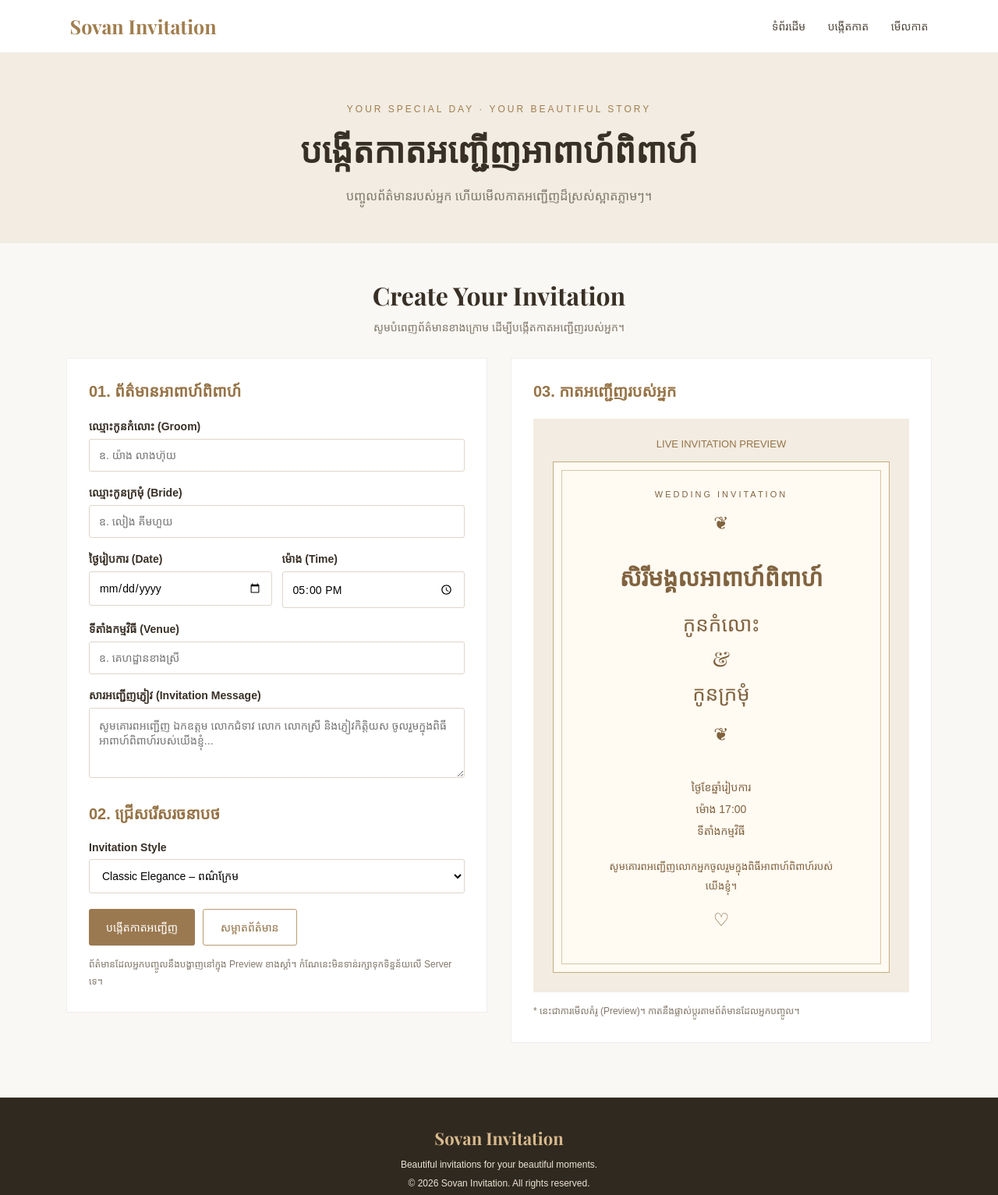
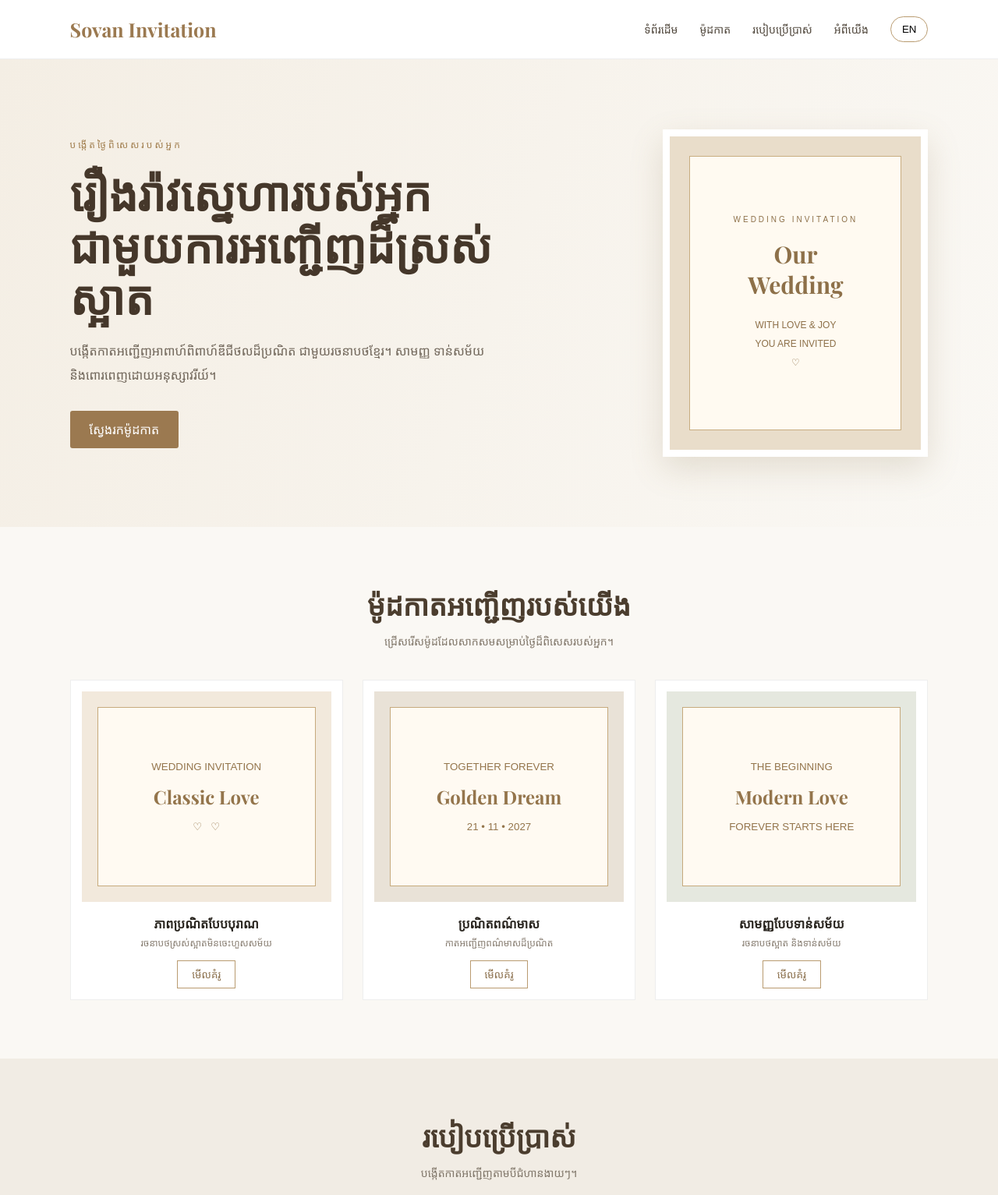
Before and after one commit to leanghuyyang-prog/SOVAN-INVITATION, a plain HTML site: page index.html in a window 1280 px wide. Shown: the top 1533 px of the page at 78% size. Drawn offline with nearby package versions, Linux system fonts and the light colour scheme; a web font is replaced by a local one.

Commit message:
Revise HTML structure and content for clarity
Updated title and various text elements for better clarity and user engagement. Enhanced styles and layout for improved user experience.

```diff
--- a/index.html
+++ b/index.html
@@ -4,280 +4,180 @@
 <head>
 <meta charset="UTF-8">
 <meta name="viewport" content="width=device-width, initial-scale=1.0">
-<title>Sovan Invitation | Create Your Wedding Invitation</title>
+<title>Sovan Invitation | Digital Wedding Invitations</title>
 <link href="https://fonts.googleapis.com/css2?family=Kantumruy+Pro:wght@400;500;600;700&family=Playfair+Display:wght@500;600;700&display=swap" rel="stylesheet">
-
 <style>
 *{box-sizing:border-box;margin:0;padding:0}
-body{font-family:'Kantumruy Pro',sans-serif;background:#faf8f4;color:#382f25}
-header{background:white;padding:17px 7%;display:flex;justify-content:space-between;align-items:center;border-bottom:1px solid #eee}
-.logo{font-family:'Playfair Display',serif;font-size:25px;color:#a17e4e;font-weight:bold}
-nav a{margin-left:24px;text-decoration:none;color:#51483d;font-size:14px}
-.hero{text-align:center;padding:65px 20px 45px;background:#f2ece2}
-.eyebrow{color:#a17e4e;letter-spacing:3px;font-size:12px;margin-bottom:15px}
-h1,h2{font-family:'Playfair Display',serif}
-.hero h1{font-size:43px;margin-bottom:15px}
-.hero p{color:#81776a;line-height:1.9}
-.container{max-width:1150px;margin:45px auto;padding:0 20px}
-.section-title{text-align:center;margin-bottom:30px}
-.section-title h2{font-size:32px;margin-bottom:10px}
+body{font-family:'Kantumruy Pro',sans-serif;color:#29251f;background:#faf8f4}
+header{height:76px;padding:0 7%;display:flex;align-items:center;justify-content:space-between;background:#fff;border-bottom:1px solid #eee}
+.logo{font-family:'Playfair Display',serif;font-size:25px;color:#9b7950;font-weight:bold}
+nav{display:flex;gap:28px;align-items:center}
+nav a{text-decoration:none;color:#51483d;font-size:14px}
+.lang{border:1px solid #b99b70;background:white;padding:8px 14px;border-radius:20px;cursor:pointer}
+.hero{min-height:570px;padding:90px 7%;display:flex;align-items:center;justify-content:space-between;gap:45px;background:linear-gradient(110deg,#f4eee4,#faf8f4)}
+.hero-text{max-width:550px}
+.eyebrow{color:#a17e4e;letter-spacing:3px;font-size:12px;margin-bottom:20px}
+h1{font-family:'Playfair Display',serif;font-size:58px;line-height:1.15;font-weight:600;margin-bottom:22px;color:#45372a}
+.hero p{line-height:1.9;color:#71675b;margin-bottom:30px}
+.btn{display:inline-block;background:#9b7950;color:white;padding:13px 25px;border-radius:3px;text-decoration:none;border:0;cursor:pointer;font-family:inherit}
+.hero-art{width:340px;height:420px;background:#e9ddca;border:9px solid white;box-shadow:0 15px 40px #8c775233;display:flex;align-items:center;justify-content:center;text-align:center;padding:25px}
+.invite{background:#fffaf1;border:1px solid #c8ad80;width:100%;height:100%;display:flex;flex-direction:column;align-items:center;justify-content:center;padding:20px;color:#8d7049}
+.invite small{letter-spacing:3px;font-size:10px}
+.invite strong{font-family:'Playfair Display',serif;font-size:30px;line-height:1.3;margin:20px 0}
+.invite span{font-size:12px;line-height:2}
+section{padding:75px 7%}
+.section-title{text-align:center;margin-bottom:40px}
+.section-title h2{font-family:'Playfair Display',serif;font-size:36px;color:#4b3d2e;margin-bottom:12px}
 .section-title p{color:#81776a;font-size:14px}
-.editor{display:grid;grid-template-columns:1fr 1fr;gap:30px;align-items:start}
-.panel{background:white;border:1px solid #eee;padding:28px}
-.panel h3{font-size:20px;margin-bottom:22px;color:#967346}
-.field{margin-bottom:17px}
-label{display:block;font-size:14px;font-weight:600;margin-bottom:7px}
-input,textarea,select{width:100%;padding:12px;border:1px solid #ded6c9;border-radius:3px;font-family:inherit;font-size:14px;background:#fff}
-textarea{min-height:90px;resize:vertical}
-input:focus,textarea:focus,select:focus{outline:1px solid #a17e4e;border-color:#a17e4e}
-.two{display:grid;grid-template-columns:1fr 1fr;gap:13px}
-.btn{display:inline-block;background:#9b7950;color:white;border:0;padding:13px 22px;cursor:pointer;font-family:inherit;font-size:14px;text-decoration:none;border-radius:3px}
-.btn:hover{background:#80613d}
-.btn-light{background:white;color:#927247;border:1px solid #b99b70}
-.buttons{display:flex;gap:10px;flex-wrap:wrap;margin-top:20px}
-.preview-wrap{background:#f2ece2;padding:25px}
-.preview-label{text-align:center;color:#967346;font-size:13px;margin-bottom:15px}
-.invitation{min-height:510px;background:#fffaf2;border:1px solid #c8ad80;padding:35px 24px;display:flex;flex-direction:column;align-items:center;justify-content:center;text-align:center;color:#80633f;position:relative}
-.invitation:before{content:"";position:absolute;inset:10px;border:1px solid #d9c5a3;pointer-events:none}
-.invitation .small{letter-spacing:3px;font-size:11px}
-.invitation .ornament{font-size:23px;margin:18px}
-.invitation h2{font-size:30px;line-height:1.5;margin:15px 0}
-.invitation .names{font-family:'Playfair Display',serif;font-size:26px;line-height:1.7}
-.invitation .details{font-size:14px;line-height:2;margin-top:22px}
-.invitation .message{font-size:13px;line-height:1.9;max-width:300px;margin-top:20px}
-.invitation.gold{background:#fffaf0;color:#99712f;border-color:#bd9a54}
-.invitation.green{background:#f4f5ed;color:#69765b;border-color:#a8b09a}
-.preview-wrap.gold{background:#eee2c9}
-.preview-wrap.green{background:#e6e9df}
-footer{background:#30291f;color:#eee4d6;text-align:center;padding:30px;font-size:12px;line-height:2;margin-top:70px}
+.templates{display:grid;grid-template-columns:repeat(3,1fr);gap:25px}
+.template{background:white;padding:14px;border:1px solid #eee;text-align:center}
+.template-art{height:270px;background:#f2e9dc;display:flex;align-items:center;justify-content:center;padding:20px}
+.template-art div{background:#fffaf2;border:1px solid #c6aa7d;width:100%;height:100%;display:flex;flex-direction:column;justify-content:center;align-items:center;color:#94754c}
+.template-art strong{font-family:'Playfair Display',serif;font-size:24px;margin:15px}
+.template h3{font-size:16px;margin:17px 0 5px}
+.template p{font-size:12px;color:#887e72;margin-bottom:14px}
+.template button{background:white;border:1px solid #b99b70;color:#8b704d;padding:8px 18px;cursor:pointer}
+.steps{background:#f1ece4}
+.steps-grid{display:grid;grid-template-columns:repeat(3,1fr);gap:30px;text-align:center}
+.step{padding:25px}
+.number{font-family:'Playfair Display',serif;font-size:35px;color:#b18b5b;margin-bottom:12px}
+.step h3{margin-bottom:10px;font-size:17px}
+.step p{font-size:13px;color:#81776a;line-height:1.8}
+.about{text-align:center;max-width:750px;margin:auto}
+.about p{color:#81776a;line-height:2;margin:18px 0 28px}
+footer{background:#30291f;color:#eee4d6;padding:35px 7%;text-align:center;font-size:12px;line-height:2}
 footer strong{font-family:'Playfair Display',serif;font-size:22px;color:#d7b98d}
-.note{font-size:12px;color:#81776a;line-height:1.8;margin-top:14px}
-@media(max-width:800px){
- .editor{grid-template-columns:1fr}
- .hero h1{font-size:32px}
- header{padding:15px 5%}
- nav a{margin-left:10px;font-size:12px}
- .panel{padding:20px}
-}
-@media(max-width:420px){
- .two{grid-template-columns:1fr}
- nav a{display:none}
- .invitation{min-height:460px;padding:25px 18px}
- .invitation .names{font-size:22px}
+.modal{display:none;position:fixed;inset:0;background:#0009;align-items:center;justify-content:center;padding:20px;z-index:10}
+.modal-content{background:white;padding:35px;max-width:430px;width:100%;text-align:center;position:relative}
+.modal-content h2{font-family:'Playfair Display',serif;color:#94754c;margin-bottom:15px}
+.modal-content p{color:#71675b;line-height:1.8;margin-bottom:20px}
+.close{position:absolute;right:15px;top:10px;border:0;background:none;font-size:25px;cursor:pointer}
+@media(max-width:750px){
+ header{padding:0 5%;height:65px}
+ nav{gap:12px}nav a{display:none}
+ .hero{padding:60px 7%;flex-direction:column;text-align:center}
+ h1{font-size:42px}.hero-art{width:280px;height:350px}
+ section{padding:55px 6%}
+ .templates,.steps-grid{grid-template-columns:1fr}
+ .template-art{height:300px}
 }
 </style>
 </head>
-
 <body>
-
 <header>
  <div class="logo">Sovan Invitation</div>
  <nav>
-  <a href="#home">ទំព័រដើម</a>
-  <a href="#create">បង្កើតកាត</a>
-  <a href="#preview">មើលកាត</a>
+  <a href="#home" data-en="Home">ទំព័រដើម</a>
+  <a href="#templates" data-en="Templates">ម៉ូដកាត</a>
+  <a href="#how" data-en="How it works">របៀបប្រើប្រាស់</a>
+  <a href="#about" data-en="About">អំពីយើង</a>
+  <button class="lang" onclick="toggleLang()">EN</button>
  </nav>
 </header>
 
+<main>
 <section class="hero" id="home">
- <div class="eyebrow">YOUR SPECIAL DAY · YOUR BEAUTIFUL STORY</div>
- <h1>បង្កើតកាតអញ្ជើញអាពាហ៍ពិពាហ៍</h1>
- <p>បញ្ចូលព័ត៌មានរបស់អ្នក ហើយមើលកាតអញ្ជើញដ៏ស្រស់ស្អាតភ្លាមៗ។</p>
+ <div class="hero-text">
+  <div class="eyebrow" data-en="MAKE YOUR DAY SPECIAL">បង្កើតថ្ងៃពិសេសរបស់អ្នក</div>
+  <h1 data-en="Your Love Story, Beautifully Invited.">រឿងរ៉ាវស្នេហារបស់អ្នក<br>ជាមួយការអញ្ជើញដ៏ស្រស់ស្អាត</h1>
+  <p data-en="Create elegant digital wedding invitations with a beautiful Khmer touch. Simple, modern and memorable.">បង្កើតកាតអញ្ជើញអាពាហ៍ពិពាហ៍ឌីជីថលដ៏ប្រណិត ជាមួយរចនាបថខ្មែរ។ សាមញ្ញ ទាន់សម័យ និងពោរពេញដោយអនុស្សាវរីយ៍។</p>
+  <a class="btn" href="#templates" data-en="Explore Templates">ស្វែងរកម៉ូដកាត</a>
+ </div>
+ <div class="hero-art">
+  <div class="invite">
+   <small>WEDDING INVITATION</small>
+   <strong>Our<br>Wedding</strong>
+   <span>WITH LOVE & JOY</span>
+   <span>YOU ARE INVITED</span>
+   <span>♡</span>
+  </div>
+ </div>
 </section>
 
-<main class="container" id="create">
+<section id="templates">
  <div class="section-title">
-  <h2>Create Your Invitation</h2>
-  <p>សូមបំពេញព័ត៌មានខាងក្រោម ដើម្បីបង្កើតកាតអញ្ជើញរបស់អ្នក។</p>
+  <h2 data-en="Our Collections">ម៉ូដកាតអញ្ជើញរបស់យើង</h2>
+  <p data-en="Find the perfect design for your special day.">ជ្រើសរើសម៉ូដដែលសាកសមសម្រាប់ថ្ងៃដ៏ពិសេសរបស់អ្នក។</p>
  </div>
+ <div class="templates">
+  <div class="template">
+   <div class="template-art"><div><small>WEDDING INVITATION</small><strong>Classic Love</strong><small>♡ &nbsp; ♡</small></div></div>
+   <h3 data-en="Classic Elegance">ភាពប្រណិតបែបបុរាណ</h3>
+   <p data-en="Timeless and elegant design">រចនាបថស្រស់ស្អាតមិនចេះហួសសម័យ</p>
+   <button onclick="preview('Classic Elegance')" data-en="Preview">មើលគំរូ</button>
+  </div>
+  <div class="template">
+   <div class="template-art" style="background:#e9e2d7"><div><small>TOGETHER FOREVER</small><strong>Golden Dream</strong><small>21 • 11 • 2027</small></div></div>
+   <h3 data-en="Golden Luxury">ប្រណិតពណ៌មាស</h3>
+   <p data-en="A luxurious golden invitation">កាតអញ្ជើញពណ៌មាសដ៏ប្រណិត</p>
+   <button onclick="preview('Golden Luxury')" data-en="Preview">មើលគំរូ</button>
+  </div>
+  <div class="template">
+   <div class="template-art" style="background:#e5e8df"><div><small>THE BEGINNING</small><strong>Modern Love</strong><small>FOREVER STARTS HERE</small></div></div>
+   <h3 data-en="Modern Minimalist">សាមញ្ញបែបទាន់សម័យ</h3>
+   <p data-en="Clean and modern design">រចនាបថស្អាត និងទាន់សម័យ</p>
+   <button onclick="preview('Modern Minimalist')" data-en="Preview">មើលគំរូ</button>
+  </div>
+ </div>
+</section>
 
- <div class="editor">
+<section class="steps" id="how">
+ <div class="section-title">
+  <h2 data-en="How It Works">របៀបប្រើប្រាស់</h2>
+  <p data-en="Your invitation journey in three simple steps.">បង្កើតកាតអញ្ជើញតាមបីជំហានងាយៗ។</p>
+ </div>
+ <div class="steps-grid">
+  <div class="step"><div class="number">01</div><h3 data-en="Choose a Design">ជ្រើសរើសម៉ូដ</h3><p data-en="Explore our invitation collections and choose your favorite.">ស្វែងរកម៉ូដកាត ហើយជ្រើសរើសម៉ូដដែលអ្នកពេញចិត្ត។</p></div>
+  <div class="step"><div class="number">02</div><h3 data-en="Add Your Details">បញ្ចូលព័ត៌មាន</h3><p data-en="Prepare your names, wedding date and venue.">រៀបចំឈ្មោះ កាលបរិច្ឆេទ និងទីតាំងកម្មវិធី។</p></div>
+  <div class="step"><div class="number">03</div><h3 data-en="Share Your Love">ចែករំលែកក្តីស្រឡាញ់</h3><p data-en="Share your beautiful invitation with family and friends.">ចែករំលែកកាតអញ្ជើញដ៏ស្រស់ស្អាតជាមួយគ្រួសារ និងមិត្តភក្តិ។</p></div>
+ </div>
+</section>
 
-  <div class="panel">
-   <h3>01. ព័ត៌មានអាពាហ៍ពិពាហ៍</h3>
-
-   <div class="field">
-    <label for="groom">ឈ្មោះកូនកំលោះ (Groom)</label>
-    <input id="groom" type="text" placeholder="ឧ. យ៉ាង លាងហ៊ុយ">
-   </div>
-
-   <div class="field">
-    <label for="bride">ឈ្មោះកូនក្រមុំ (Bride)</label>
-    <input id="bride" type="text" placeholder="ឧ. លៀង គីមហួយ">
-   </div>
-
-   <div class="two">
-    <div class="field">
-     <label for="date">ថ្ងៃរៀបការ (Date)</label>
-     <input id="date" type="date">
-    </div>
-    <div class="field">
-     <label for="time">ម៉ោង (Time)</label>
-     <input id="time" type="time" value="17:00">
-    </div>
-   </div>
-
-   <div class="field">
-    <label for="location">ទីតាំងកម្មវិធី (Venue)</label>
-    <input id="location" type="text" placeholder="ឧ. គេហដ្ឋានខាងស្រី">
-   </div>
-
-   <div class="field">
-    <label for="message">សារអញ្ជើញភ្ញៀវ (Invitation Message)</label>
-    <textarea id="message" placeholder="សូមគោរពអញ្ជើញ ឯកឧត្តម លោកជំទាវ លោក លោកស្រី និងភ្ញៀវកិត្តិយស ចូលរួមក្នុងពិធីអាពាហ៍ពិពាហ៍របស់យើងខ្ញុំ..."></textarea>
-   </div>
-
-   <h3 style="margin-top:28px">02. ជ្រើសរើសរចនាបថ</h3>
-   <div class="field">
-    <label for="design">Invitation Style</label>
-    <select id="design">
-     <option value="classic">Classic Elegance – ពណ៌ក្រែម</option>
-     <option value="gold">Golden Luxury – ពណ៌មាស</option>
-     <option value="green">Modern Nature – ពណ៌បៃតង</option>
-    </select>
-   </div>
-
-   <div class="buttons">
-    <button class="btn" onclick="updatePreview()">បង្កើតកាតអញ្ជើញ</button>
-    <button class="btn btn-light" onclick="resetForm()">សម្អាតព័ត៌មាន</button>
-   </div>
-
-   <p class="note">ព័ត៌មានដែលអ្នកបញ្ចូលនឹងបង្ហាញនៅក្នុង Preview ខាងស្ដាំ។ កំណែនេះមិនទាន់រក្សាទុកទិន្នន័យលើ Server ទេ។</p>
-  </div>
-
-  <div class="panel" id="preview">
-   <h3>03. កាតអញ្ជើញរបស់អ្នក</h3>
-   <div class="preview-wrap" id="previewWrap">
-    <div class="preview-label">LIVE INVITATION PREVIEW</div>
-    <div class="invitation" id="invitation">
-     <div class="small">WEDDING INVITATION</div>
-     <div class="ornament">❦</div>
-     <h2>សិរីមង្គលអាពាហ៍ពិពាហ៍</h2>
-     <div class="names">
-      <span id="showGroom">កូនកំលោះ</span>
-      <br>&
-      <br>
-      <span id="showBride">កូនក្រមុំ</span>
-     </div>
-     <div class="ornament">❦</div>
-     <div class="details">
-      <div id="showDate">ថ្ងៃខែឆ្នាំរៀបការ</div>
-      <div id="showTime">ម៉ោង 17:00</div>
-      <div id="showLocation">ទីតាំងកម្មវិធី</div>
-     </div>
-     <div class="message" id="showMessage">សូមគោរពអញ្ជើញលោកអ្នកចូលរួមក្នុងពិធីអាពាហ៍ពិពាហ៍របស់យើងខ្ញុំ។</div>
-     <div class="ornament">♡</div>
-    </div>
-   </div>
-   <p class="note">* នេះជាការមើលគំរូ (Preview)។ កាតនឹងផ្លាស់ប្ដូរតាមព័ត៌មានដែលអ្នកបញ្ចូល។</p>
-  </div>
-
+<section id="about">
+ <div class="about">
+  <div class="section-title"><h2 data-en="About Sovan Invitation">អំពី Sovan Invitation</h2></div>
+  <p data-en="Sovan Invitation is a digital invitation concept designed to make special celebrations more beautiful and convenient. We bring together modern simplicity and Khmer-inspired elegance.">Sovan Invitation គឺជាគំនិតបង្កើតកាតអញ្ជើញឌីជីថល ដើម្បីធ្វើឱ្យពិធីពិសេសរបស់អ្នកកាន់តែស្រស់ស្អាត និងងាយស្រួល។ យើងរួមបញ្ចូលភាពសាមញ្ញទាន់សម័យជាមួយសោភ័ណភាពបែបខ្មែរ។</p>
+  <a href="#templates" class="btn" data-en="Discover Designs">ស្វែងរកម៉ូដកាត</a>
  </div>
+</section>
 </main>
 
 <footer>
  <strong>Sovan Invitation</strong>
- <p>Beautiful invitations for your beautiful moments.</p>
+ <p data-en="Beautiful invitations for your beautiful moments.">កាតអញ្ជើញដ៏ស្រស់ស្អាត សម្រាប់ពេលវេលាដ៏មានន័យរបស់អ្នក។</p>
  <p>© 2026 Sovan Invitation. All rights reserved.</p>
 </footer>
 
+<div class="modal" id="modal">
+ <div class="modal-content">
+  <button class="close" onclick="closeModal()">×</button>
+  <h2 id="modalTitle">Invitation Preview</h2>
+  <p data-en="This is a sample design preview. The invitation creation feature will be added in a future update.">នេះជាគំរូសម្រាប់មើលរចនាបថ។ មុខងារបង្កើតកាតអញ្ជើញនឹងត្រូវបន្ថែមនៅជំនាន់បន្ទាប់។</p>
+  <button class="btn" onclick="closeModal()" data-en="Close">បិទ</button>
+ </div>
+</div>
+
 <script>
-const fields = ['groom','bride','date','time','location','message','design'];
-
-function formatDate(value){
- if(!value) return 'ថ្ងៃខែឆ្នាំរៀបការ';
- const parts = value.split('-');
- return `${parts[2]} / ${parts[1]} / ${parts[0]}`;
+let english=false;
+function toggleLang(){
+ english=!english;
+ document.querySelectorAll('[data-en]').forEach(el=>{
+  if(!el.dataset.km) el.dataset.km=el.innerHTML;
+  el.innerHTML=english?el.dataset.en:el.dataset.km;
+ });
+ document.querySelector('.lang').textContent=english?'ខ្មែរ':'EN';
+ document.documentElement.lang=english?'en':'km';
 }
-
-function updatePreview(){
- const groom = document.getElementById('groom').value.trim();
- const bride = document.getElementById('bride').value.trim();
- const date = document.getElementById('date').value;
- const time = document.getElementById('time').value;
- const location = document.getElementById('location').value.trim();
- const message = document.getElementById('message').value.trim();
- const design = document.getElementById('design').value;
-
- document.getElementById('showGroom').textContent = groom || 'កូនកំលោះ';
- document.getElementById('showBride').textContent = bride || 'កូនក្រមុំ';
- document.getElementById('showDate').textContent = formatDate(date);
- document.getElementById('showTime').textContent = time ? 'ម៉ោង ' + time : 'ម៉ោង';
- document.getElementById('showLocation').textContent = location || 'ទីតាំងកម្មវិធី';
- document.getElementById('showMessage').textContent =
- message || 'សូមគោរពអញ្ជើញលោកអ្នកចូលរួមក្នុងពិធីអាពាហ៍ពិពាហ៍របស់យើងខ្ញុំ។';
-
- const invitation = document.getElementById('invitation');
- const wrap = document.getElementById('previewWrap');
- invitation.className = 'invitation';
- wrap.className = 'preview-wrap';
-
- if(design === 'gold'){
-  invitation.classList.add('gold');
-  wrap.classList.add('gold');
- }
- if(design === 'green'){
-  invitation.classList.add('green');
-  wrap.classList.add('green');
- }
-
- document.getElementById('preview').scrollIntoView({
-  behavior:'smooth',
-  block:'start'
- });
+function preview(name){
+ document.getElementById('modalTitle').textContent=name;
+ document.getElementById('modal').style.display='flex';
 }
-
-fields.forEach(id=>{
- document.getElementById(id).addEventListener('input',()=>{
-  updatePreviewWithoutScroll();
- });
- document.getElementById(id).addEventListener('change',()=>{
-  updatePreviewWithoutScroll();
- });
-});
-
-function updatePreviewWithoutScroll(){
- const groom = document.getElementById('groom').value.trim();
- const bride = document.getElementById('bride').value.trim();
- const date = document.getElementById('date').value;
- const time = document.getElementById('time').value;
- const location = document.getElementById('location').value.trim();
- const message = document.getElementById('message').value.trim();
- const design = document.getElementById('design').value;
-
- document.getElementById('showGroom').textContent = groom || 'កូនកំលោះ';
- document.getElementById('showBride').textContent = bride || 'កូនក្រមុំ';
- document.getElementById('showDate').textContent = formatDate(date);
- document.getElementById('showTime').textContent = time ? 'ម៉ោង ' + time : 'ម៉ោង';
- document.getElementById('showLocation').textContent = location || 'ទីតាំងកម្មវិធី';
- document.getElementById('showMessage').textContent =
- message || 'សូមគោរពអញ្ជើញលោកអ្នកចូលរួមក្នុងពិធីអាពាហ៍ពិពាហ៍របស់យើងខ្ញុំ។';
-
- const invitation = document.getElementById('invitation');
- const wrap = document.getElementById('previewWrap');
- invitation.className = 'invitation';
- wrap.className = 'preview-wrap';
-
- if(design === 'gold'){
-  invitation.classList.add('gold');
-  wrap.classList.add('gold');
- }
- if(design === 'green'){
-  invitation.classList.add('green');
-  wrap.classList.add('green');
- }
+function closeModal(){
+ document.getElementById('modal').style.display='none';
 }
-
-function resetForm(){
- fields.forEach(id=>{
-  const el = document.getElementById(id);
-  if(id === 'time') el.value = '17:00';
-  else if(id === 'design') el.value = 'classic';
-  else el.value = '';
- });
- updatePreviewWithoutScroll();
+window.onclick=function(e){
+ if(e.target===document.getElementById('modal')) closeModal();
 }
 </script>
-
 </body>
 </html>
```
